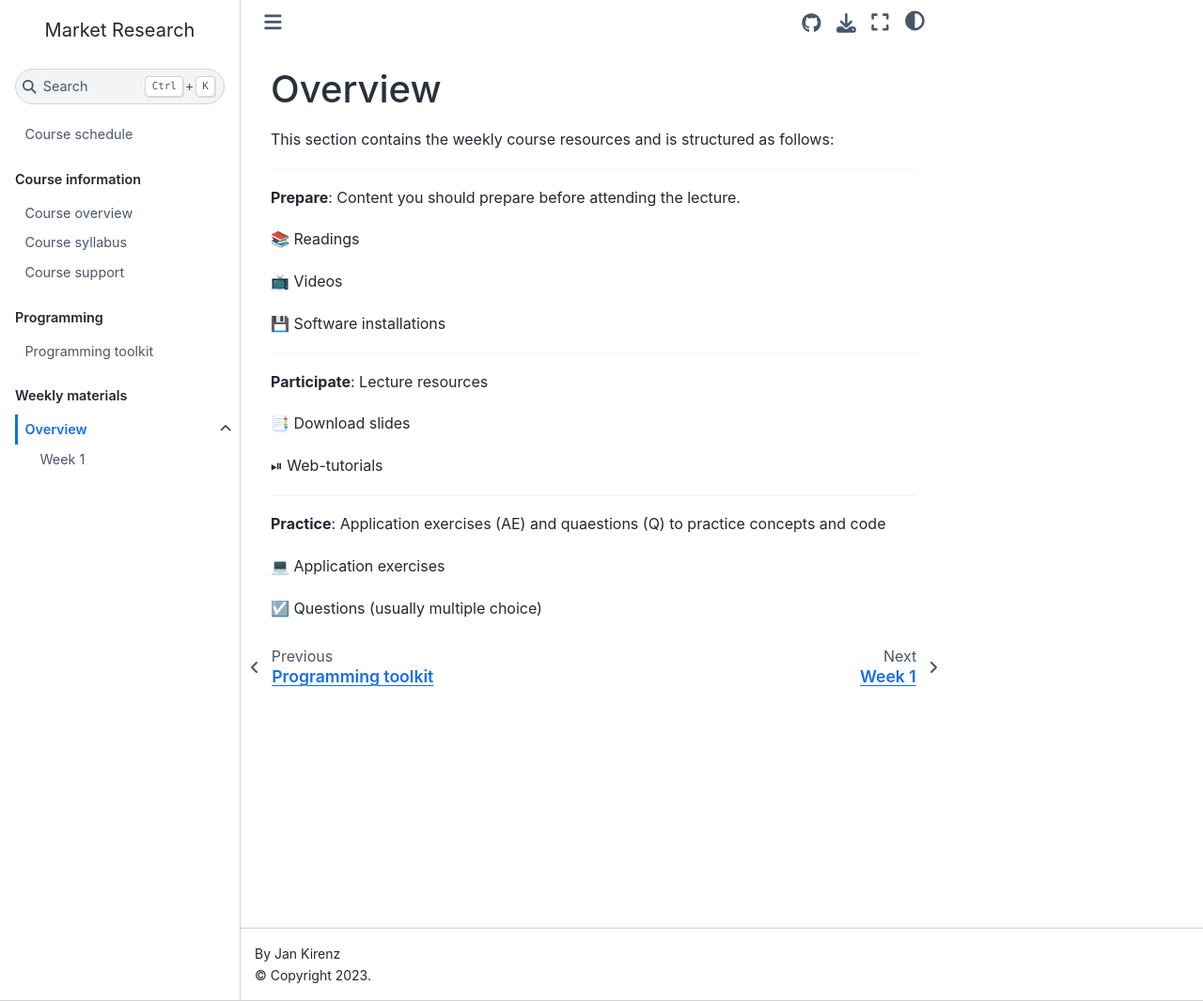
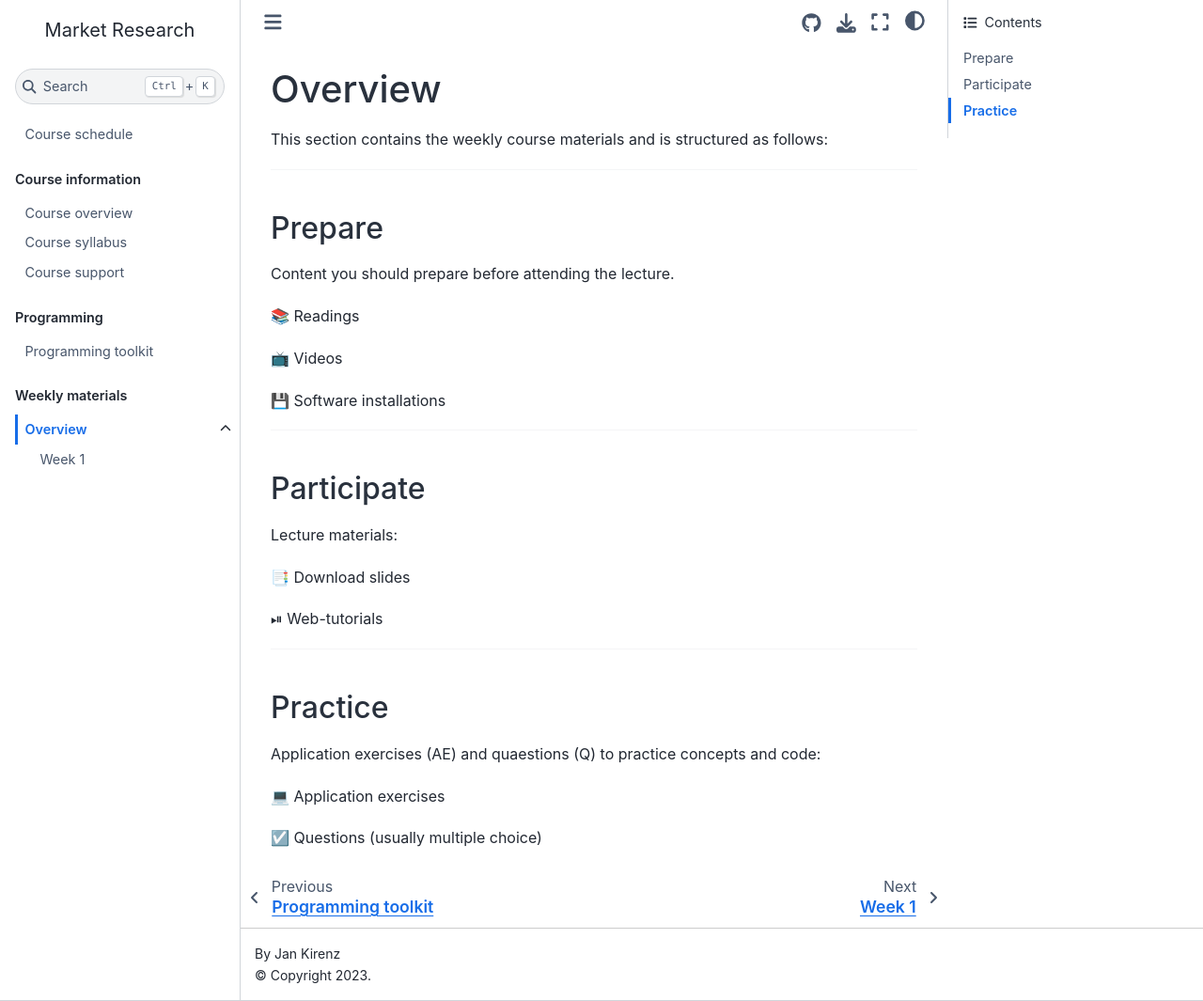
Before and after one commit to mr-ws22/website, a Jupyter Book: the page built from weeks/weeks-overview.md, in a window 1280 px wide and 1065 px high. Shown: the whole window at 94% size. Built offline with Jupyter Book 1.0.4 settings and Sphinx 7.4.7 and the Sphinx Book theme 1.1.4, drawn with Linux system fonts in a browser that asks for light colours; comment, search, counter and statistics services are not loaded.

Commit message:
Update weeks-overview.md

```diff
--- a/weeks/weeks-overview.md
+++ b/weeks/weeks-overview.md
@@ -1,10 +1,13 @@
 # Overview
 
-This section contains the weekly course resources and is structured as follows:
+This section contains the weekly course materials and is structured as follows:
 
 ---
 
-**Prepare**: Content you should prepare before attending the lecture.
+## Prepare
+
+Content you should prepare before attending the lecture.
+
 
 📚 Readings
 
@@ -14,7 +17,10 @@
 
 ---
 
-**Participate**: Lecture resources
+## Participate
+
+Lecture materials:
+
 
 📑 Download slides
 
@@ -22,7 +28,9 @@
 
 ---
 
-**Practice**: Application exercises (AE) and quaestions (Q) to practice concepts and code
+## Practice
+
+Application exercises (AE) and quaestions (Q) to practice concepts and code:
 
 💻 Application exercises
 
```
